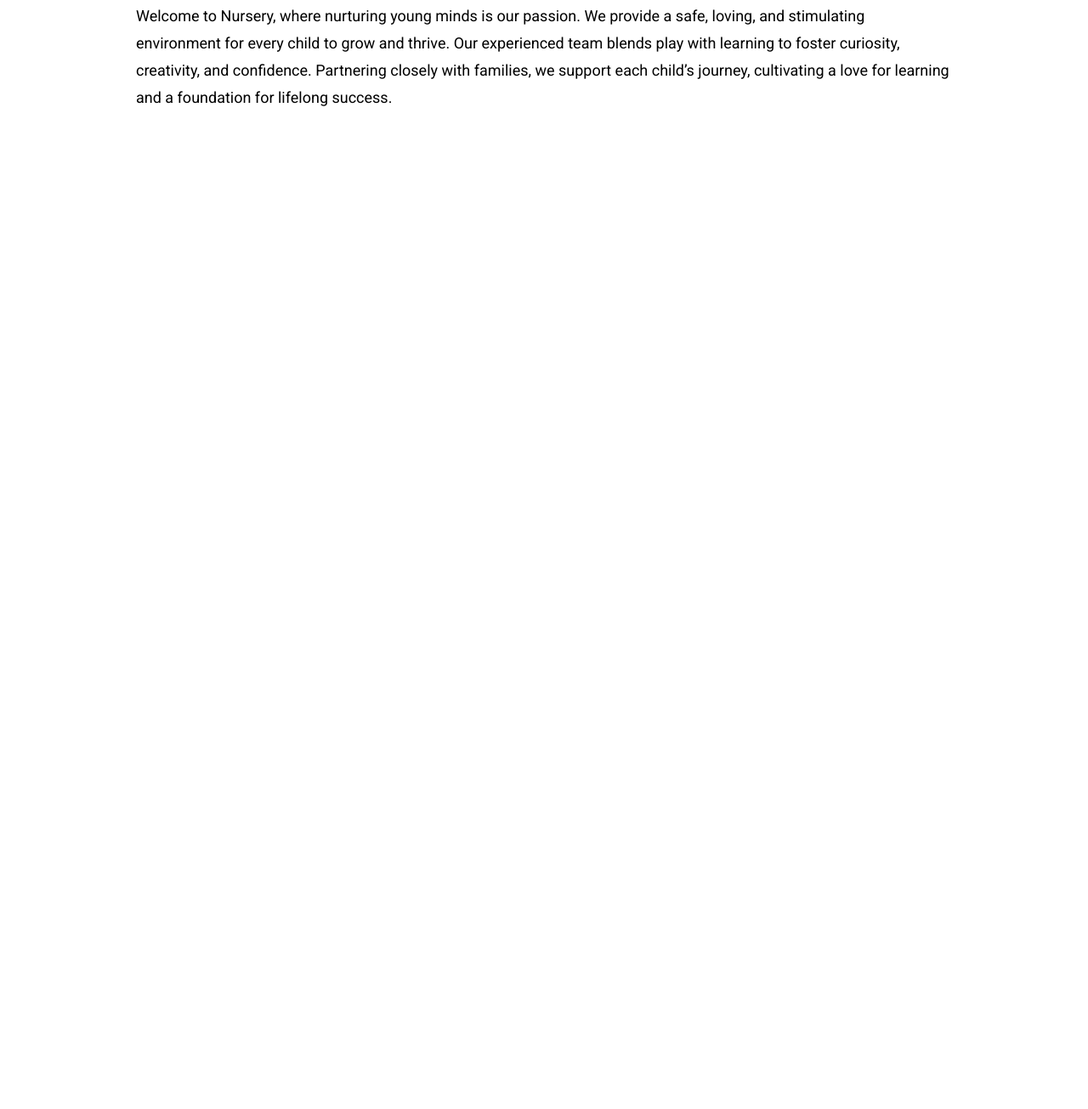
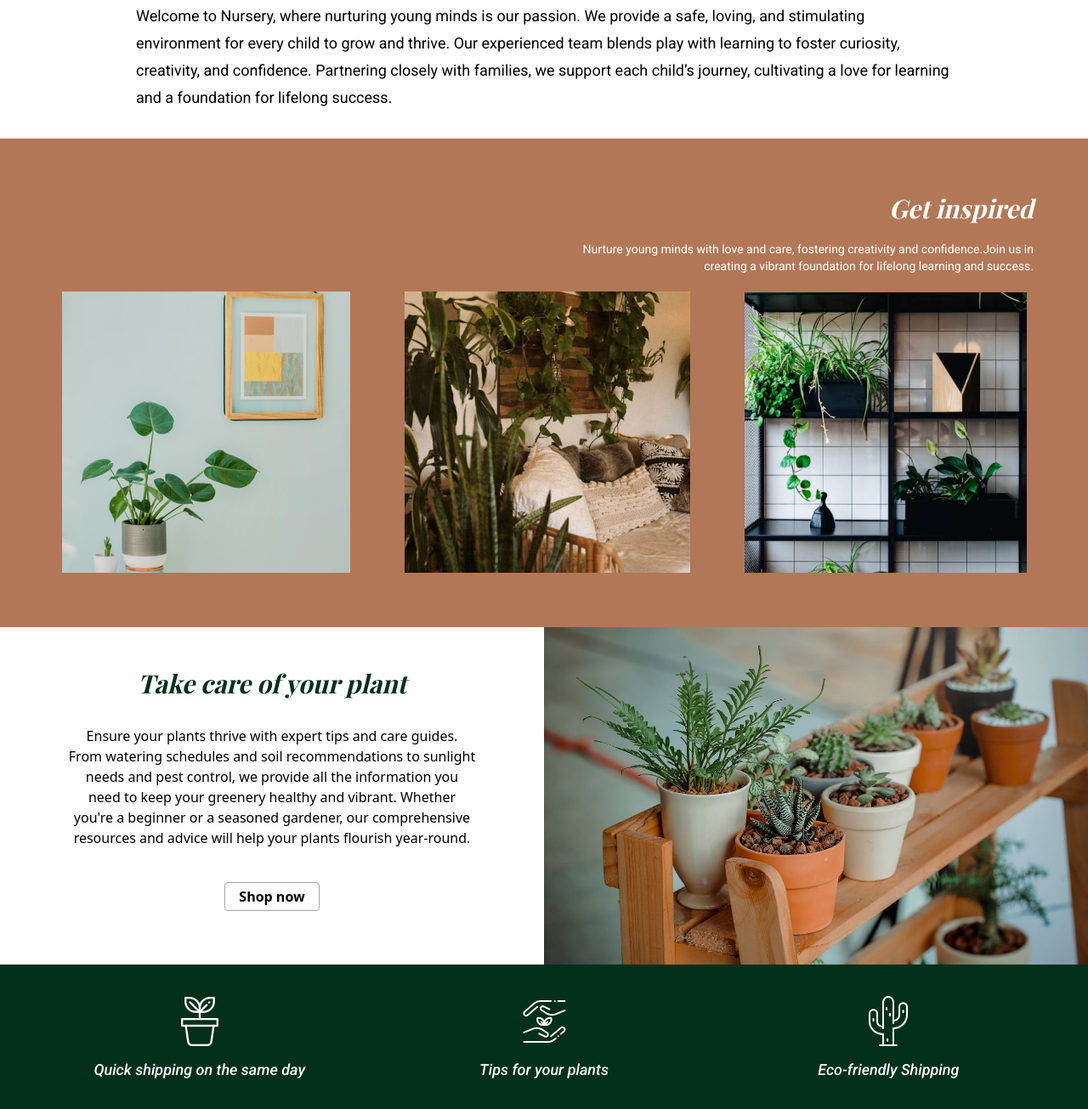
Before and after one commit to dhruvi683/Nursery, a plain HTML site: page index.html in a window 1280 px wide. Shown: the part 737-2042 px from the top of the page at 85% size. Before the commit the page ends 900 px from the top, so only its background shows below. Drawn offline with nearby package versions, Linux system fonts and the light colour scheme; a web font is replaced by a local one.

Commit message:
add middel section

```diff
--- a/index.html
+++ b/index.html
@@ -49,7 +49,50 @@
       </section>
   </main>
 
-     <!-- middele - shreya -->
-      <!-- footer - natalia -->
+  <section class="section-info bg-secondary p-16">
+    <div class="title font-playfairdisplay font-bold italic text-[#fff] text-3xl text-right pb-5">
+      Get inspired
+    </div>
+    <div class="desc text-[#fff] font-roboto w-1/2 text-sm text-right float-right pb-5">
+      Nurture young minds with love and care, fostering creativity and confidence.Join us in creating a vibrant
+      foundation for lifelong learning and success.
+    </div>
+    <div class="info-images flex items-center justify-center gap-[4rem] w-full">
+      <figure><img src="image/pexels-shottrotter-2249959.png" alt="info image 1"></figure>
+      <figure><img src="image/pexels-photo-2959604.png" alt="info image 2"></figure>
+      <figure><img src="image/pexels-photo-1701535.png" alt="info image 3"></figure>
+    </div>
+  </section>
+  <section class="section-banner">
+    <div class="banner-info w-1/2 text-center float-left px-[5rem] py-[3rem] ">
+      <div class="title text-primary font-playfairdisplay text-3xl font-bold italic pb-8 italic ">Take care of your
+        plant</div>
+      <div class="desc">Ensure your plants thrive with expert tips and care guides. From watering schedules and soil
+        recommendations to sunlight needs and pest control, we provide all the information you need to keep your
+        greenery healthy and vibrant. Whether you're a beginner or a seasoned gardener, our comprehensive resources and
+        advice will help your plants flourish year-round.</div>
+      <button type="submit"
+        class="border-[#AAA0A0] font-semibold hover:text-white py-1 px-4 mt-10 border hover:border-secondary rounded">Shop
+        now</button>
+    </div>
+    <div class="banner-img w-1/2 float-left">
+      <figure><img src="image/pexels-photo-793012.jpg" alt="banner image"></figure>
+    </div>
+  </section>
+  <section class="section-services w-full flex items-center p-[2rem] justify-between bg-primary">
+    <figure class="w-full float-left text-center">
+      <img src="image/service-icon2.png" class="inline" alt="service image 1">
+      <figcaption class="service-title font-roboto italic mt-2 font-medium text-lg text-[#fff]">Quick shipping on the same day</figcaption>
+    </figure>
+    <figure class="w-full float-left text-center">
+      <img src="image/service-icon4.png" class="inline" alt="service image 2">
+      <figcaption class="service-title font-roboto italic mt-2 font-medium text-lg text-[#fff]">Tips for your plants</figcaption>
+    </figure>
+    <div class="service-title"></div>
+    <figure class="w-full float-left text-center">
+      <img src="image/service-icon3.png" class="inline" alt="service image 3">
+      <figcaption class="service-title font-roboto italic mt-2 font-medium text-lg text-[#fff]">Eco-friendly Shipping</figcaption>
+    </figure>
+  </section>
 </body>
 </html>
```
Also changed, not shown: image/pexels-photo-1701535.png (added), image/pexels-photo-2959604.png (added), image/pexels-shottrotter-2249959.png (added).
